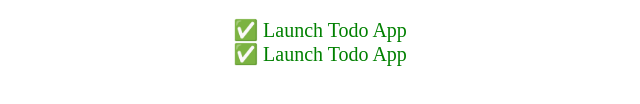
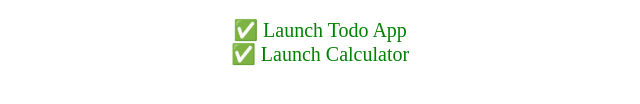
Before and after one commit to saisurya123658/javascript-mini-projects, a plain HTML site: page index.html in a window 1280 px wide. Shown: the part 184-288 px from the top of the page, 320-960 px from the left. Drawn offline with Linux system fonts and the light colour scheme.

Commit message:
Update index.html

```diff
--- a/index.html
+++ b/index.html
@@ -21,7 +21,7 @@
   </div>
     <div>
     <a href="calculator-js/index.html" style="font-size:20px; text-decoration:none; color:green;">
-      ✅ Launch Todo App
+      ✅ Launch Calculator
     </a>
     </div>
 </body>
```
